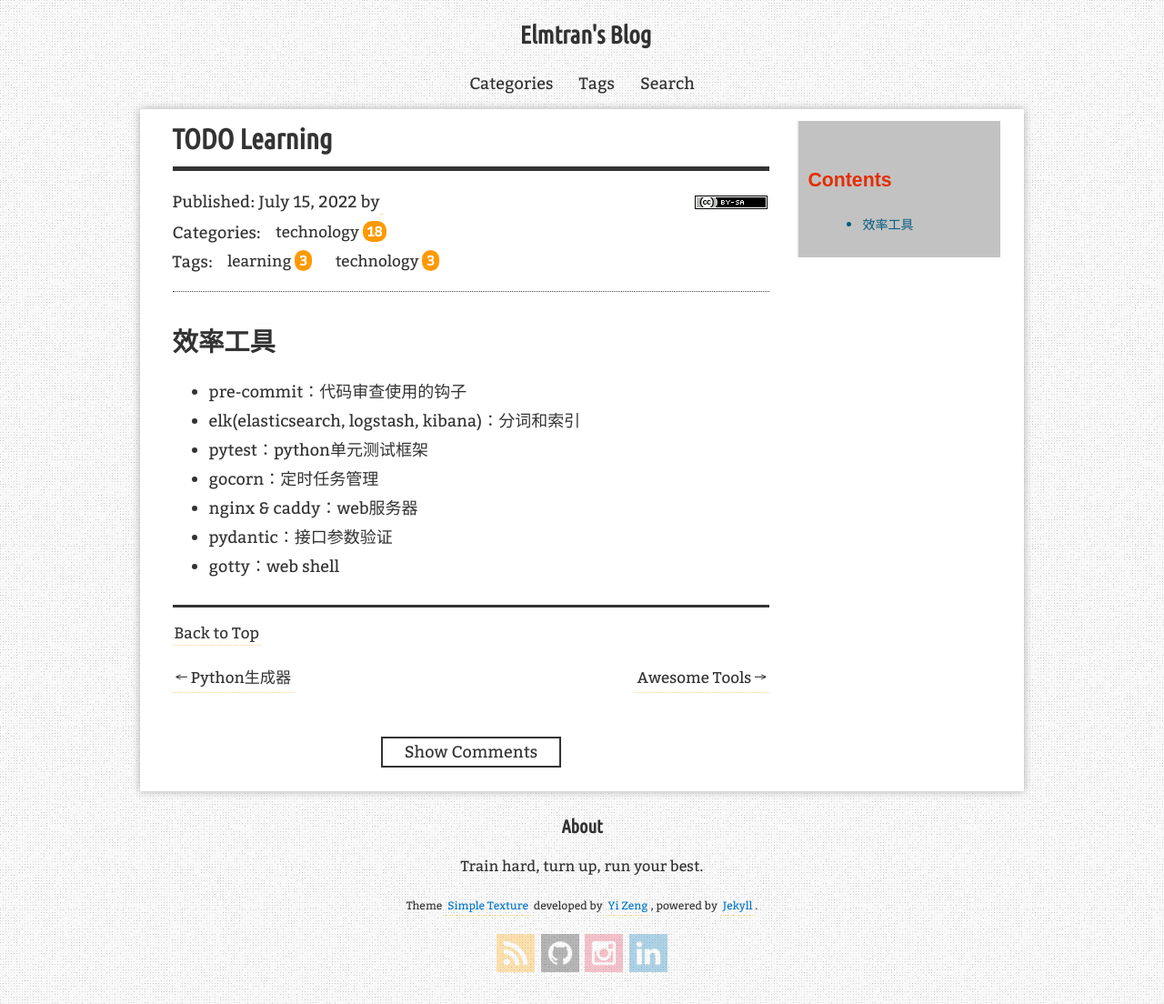
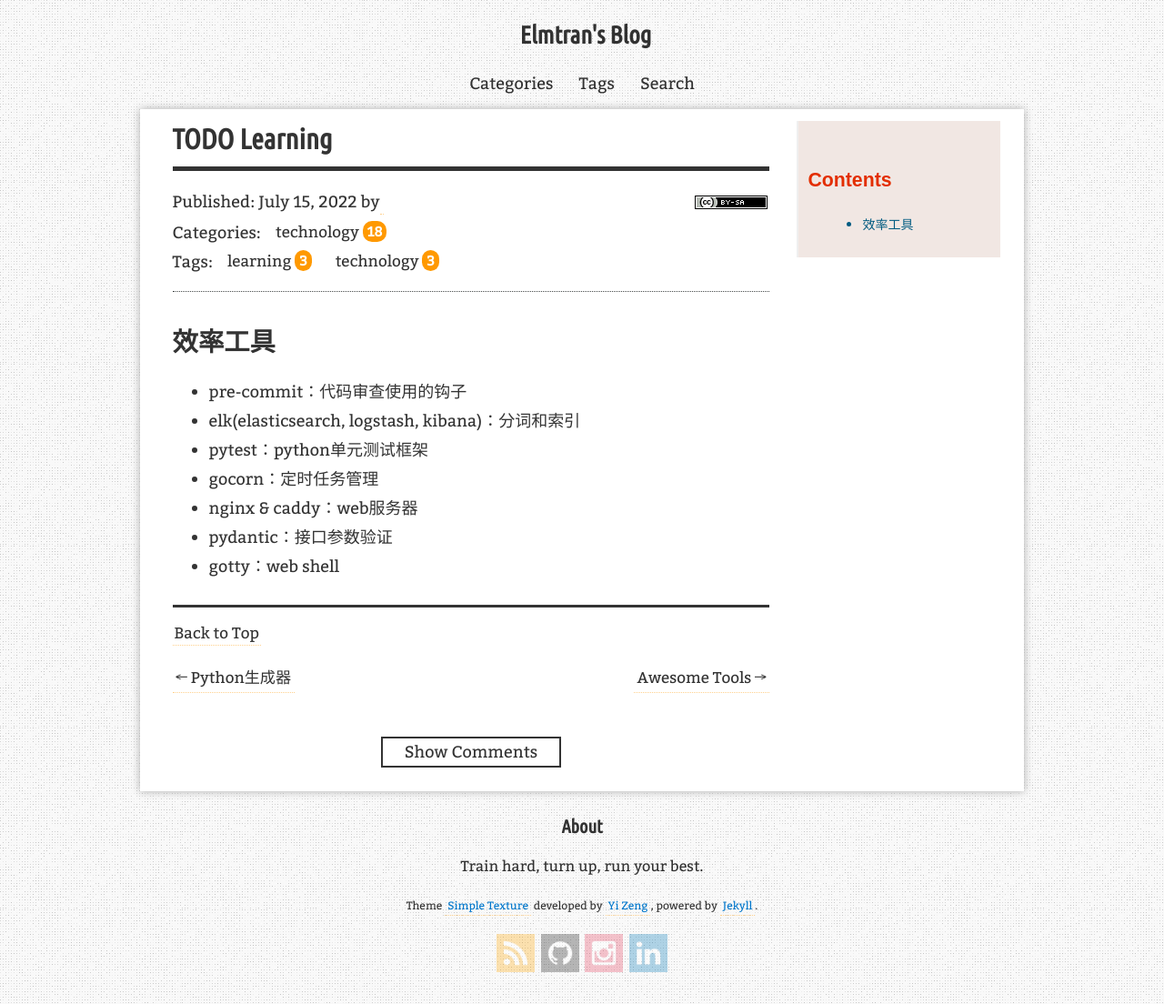
Before and after one commit to ElmTran/ElmTran.github.io, a Jekyll site: the page built from _posts/2022-07-15-todo-learning.md, in a window 1280 px wide. Shown: the whole page at 91% size. Built offline with Jekyll 4.4.1, drawn with Linux system fonts in a browser that asks for light colours; comment, search, counter and statistics services are not loaded.

Commit message:
change sidebar color

```diff
--- a/_sass/simple-texture/blog/_content.scss
+++ b/_sass/simple-texture/blog/_content.scss
@@ -764,7 +764,7 @@
         margin-bottom: 80px;
         height: fit-content;
         margin-left: 30px;
-        background: #c2c2c2;
+        background: #f1e7e3;
 
         h2 {
             font-family: fantasy;
```
